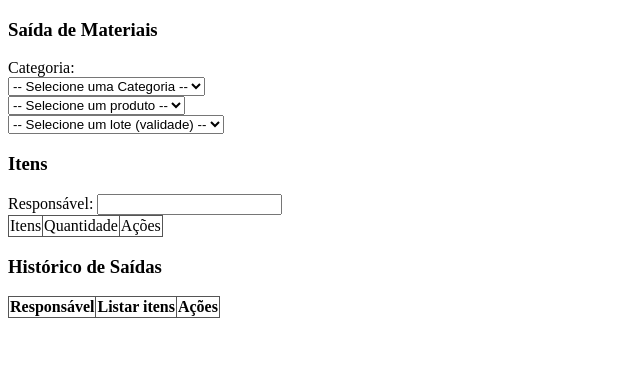
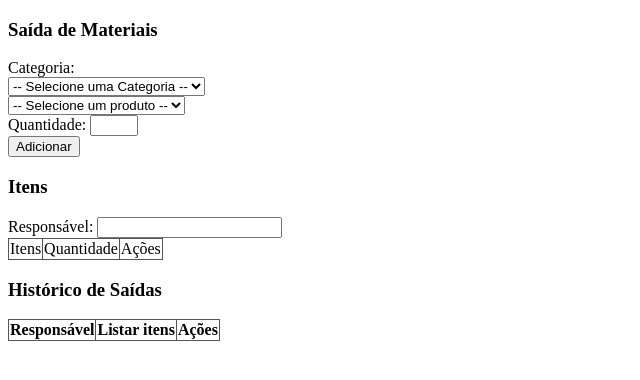
Before and after one commit to wsvantier/estoque, a Flask app: page /saida/ in a window 1280 px wide. Shown: the part 34-414 px from the top of the page, without its empty margins (0-640 px from the left). Run offline with Flask 3, Linux system fonts and the light colour scheme; lists and menus that the app fills with data are empty.

Commit message:
Colocado unidade de medida nos produtos e desenvolviment do front inicial da saida

```diff
--- a/rotas/entrada.py
+++ b/rotas/entrada.py
@@ -16,12 +16,13 @@ def entrada_home():
 def entrada_add_produto():
     nome = unidecode(str(request.form['nome']).upper()) # Tudo em maiúsculo e sem acentuação
     categoria = request.form['categoria']
+    medida = request.form['medida']
     produto = Produto.query.filter_by(nome=nome).first() # Procura se já tem no db
 
     if produto:
        flash('Já cadastrado','warning')
     else:
-        novo_produto = Produto(nome=nome, categoria=categoria)
+        novo_produto = Produto(nome=nome, categoria=categoria, medida=medida)
         db.session.add(novo_produto)
         db.session.commit()
 
@@ -37,6 +38,7 @@ def entrada_update(id):
     else:
         nome = unidecode(str(request.form['nome']).upper())
         produto.categoria = request.form['categoria']
+        produto.medida = request.form['medida']
         busca = Produto.query.filter_by(nome=nome).first() # Procura pra ver se já existe
 
         if busca and busca.id != produto.id:
--- a/rotas/saida.py
+++ b/rotas/saida.py
@@ -19,20 +19,8 @@ def saida_api_categoria(cat):
     dados = [{'id': p.id,
               'nome': p.produto.nome,
               'produto_id': p.produto_id,
-              'validade': p.validade
+              'quantidade': p.quantidade,
+              'medida':p.produto.medida,
+              'validade': p.data_ptbr()
             } for p in produtos]
     return jsonify(dados)
-
-## API para o select lote
-@saida.route('/api/lote/<int:produto_id>')
-def saida_api_lote(produto_id):
-    lotes = Entrada.query.filter(Entrada.produto_id==produto_id,  Entrada.quantidade > 0).all()
-
-    dados = [ {'id':l.id,
-              'produto_id': l.produto_id,
-               'nome':l.produto.nome,
-               'validade': l.validade,
-               'quantidade': l.quantidade}
-                for l in lotes ]
-
-    return jsonify(dados)
--- a/static/js/entrada.js
+++ b/static/js/entrada.js
@@ -1,6 +1,3 @@
-
-
-
 const selectCategoria = document.getElementById('cat'); // Select da categoria
 const selectProduto = document.getElementById('produto'); // Aonde vai ser inserido os dados
 
--- /dev/null
+++ b/static/js/saida.js
@@ -0,0 +1,37 @@
+const selectProduto = document.getElementById('select_produto');
+const selectCategoria = document.getElementById('categoria');
+const limite = document.getElementById('quantidade');
+
+// Quando muda a categoria → carrega produtos
+selectCategoria.addEventListener('change', async function() {
+    const categoriaId = this.value;
+
+    try {
+        const response = await fetch(`/saida/api/categoria/${categoriaId}`);
+        const dados = await response.json();
+
+        selectProduto.innerHTML = '<option value="" disabled selected> -- Selecione -- </option>';
+
+        dados.forEach(item => {
+            const novaOpcao = new Option(`${item.nome} - Disponível: ${item.quantidade}${item.medida} - Validade: ${item.validade}`, item.id);
+            novaOpcao.dataset.produtoId = item.id;
+            novaOpcao.dataset.quantidade = item.quantidade;
+            selectProduto.add(novaOpcao);
+        });
+
+    } catch (error) {
+        console.error("Erro ao buscar produtos:", error);
+    }
+    limite.value = ''
+    limite.max = 0
+});
+
+selectProduto.addEventListener("change", function(){
+
+    const selecionado = this.options[this.selectedIndex];
+    const quantidade =  selecionado.dataset.quantidade;
+    limite.value = ''
+    limite.max = quantidade;
+
+
+})
--- a/templates/estoque.html
+++ b/templates/estoque.html
@@ -15,7 +15,7 @@
         {% for item in escritorio %}
         <tr>
             <td> {{item.produto.nome}} </td>
-            <td> {{item.quantidade}} </td>
+            <td> {{item.quantidade}} {{item.produto.medida}} </td>
             <td> {{item.data_ptbr()}} </td>
         </tr>
 
@@ -36,7 +36,7 @@
  {% for item in almoxarifado %}
         <tr>
             <td> {{item.produto.nome}} </td>
-            <td> {{item.quantidade}} </td>
+            <td> {{item.quantidade}} {{item.produto.medida}} </td>
             <td> {{item.data_ptbr()}} </td>
         </tr>
 
@@ -57,7 +57,7 @@
  {% for item in despensa %}
         <tr>
             <td> {{item.produto.nome}} </td>
-            <td> {{item.quantidade}} </td>
+            <td> {{item.quantidade}} {{item.produto.medida}} </td>
             <td> {{item.data_ptbr()}} </td>
         </tr>
 
--- a/templates/saida.html
+++ b/templates/saida.html
@@ -15,22 +15,18 @@
             <option value="ALMOXARIFADO"> Almoxarifado </option>
             <option value="DESPENSA"> Despensa </option>
         </select><br>
+
+        <select id="select_produto">
+            <option value="" selected disabled> -- Selecione um produto -- </option>
+            <!-- Inserção por JS ou Jinja -->
+        </select><br>
+
+        Quantidade: <input type="number" name="quantidade" id="quantidade" max="0" min="0"><br>
+        <input type="submit" value="Adicionar">
     </form>
 
-<form action="" method="post">
-    <Select id="select_produto">
-        <option value="" selected disabled> -- Selecione um produto -- </option>
-        <!-- Inserção por JS ou Jinja -->
-    </Select>
-</form>
+    <h3> Itens </h3>
 
-<form action="" method="post">
-    <select name="" id="selectLote">
-        <option value="" selected disabled> -- Selecione um lote (validade) -- </option>
-        <!-- Inserção por JS ou Jinja -->
-    </select>
-</form>
-    <h3> Itens </h3>
     Responsável:
     <input type="text" name="resp" id="resp" required><br>
     <table>
@@ -61,40 +57,7 @@
     </tbody>
 </table>
 
-<script>
-const selectForm = document.getElementById('select_produto');
-const selectCategoria = document.getElementById('categoria');
+<script src={{url_for('static', filename='js/saida.js' )}}></script>
 
 
-// Escuta a mudança no select de categoria
-selectCategoria.addEventListener('change', async function() {
-    const categoriaId = this.value;
-
-    try {
-        const response = await fetch(`/saida/api/categoria/${categoriaId}`);
-        const dados = await response.json();
-
-        // Limpa opções antigas e mantém o placeholder
-        selectForm.innerHTML = '<option value="" disabled selected> -- Selecione -- </option>';
-
-        // Popula o segundo select
-        dados.forEach(item => {
-            const novaOpcao = new Option(item.nome, item.id);
-            selectForm.add(novaOpcao);
-        });
-    } catch (error) {
-        console.error("Erro ao buscar produtos:", error);
-    }
-});
-/*
-const selectLote = document.getElementById('selectLote')
-
-selectLote.addEventListener('change', asyscv function(){
-
-
-
-}) */
-
-</script>
-
 {% endblock %}
```
Also changed, not shown: models.py (+4 -3 lines), templates/altera.html (+7 -0 lines), templates/entrada.html (+9 -0 lines). Lines whose indentation alone changed are shown as unchanged.
